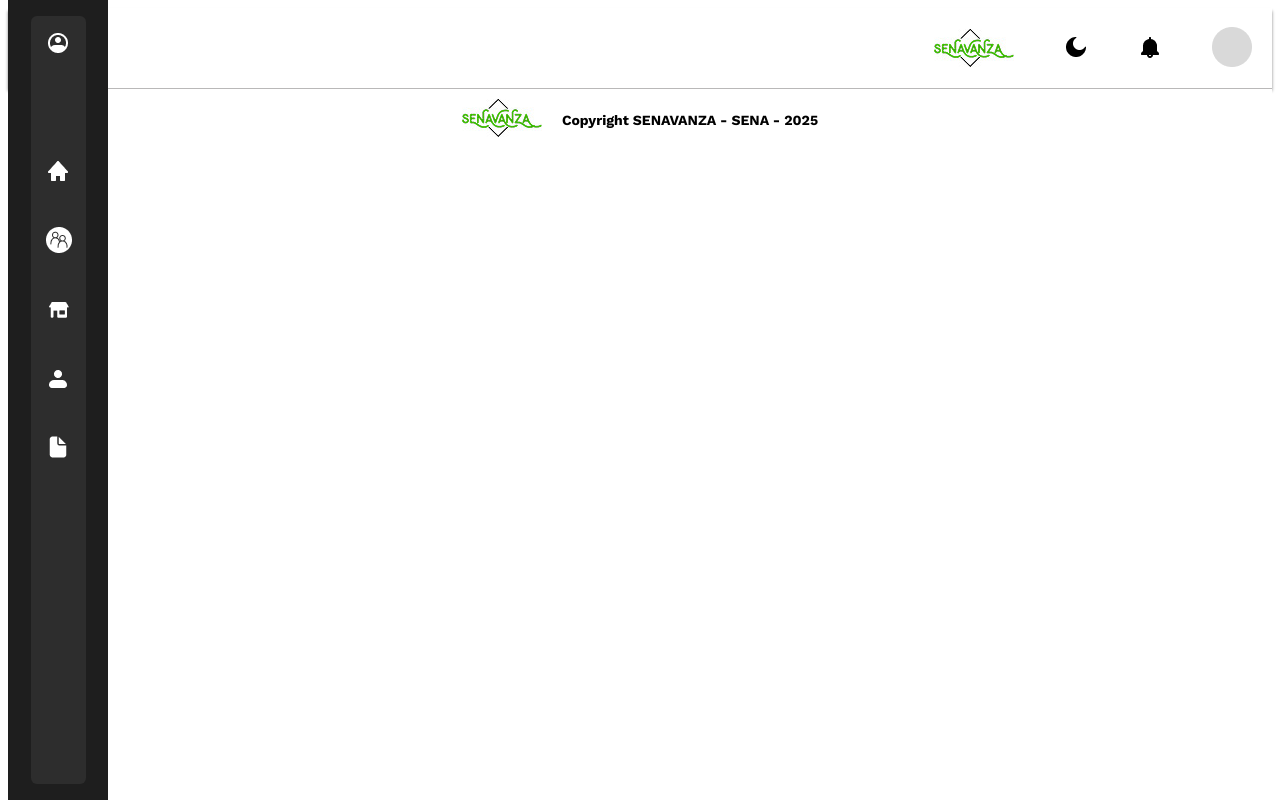
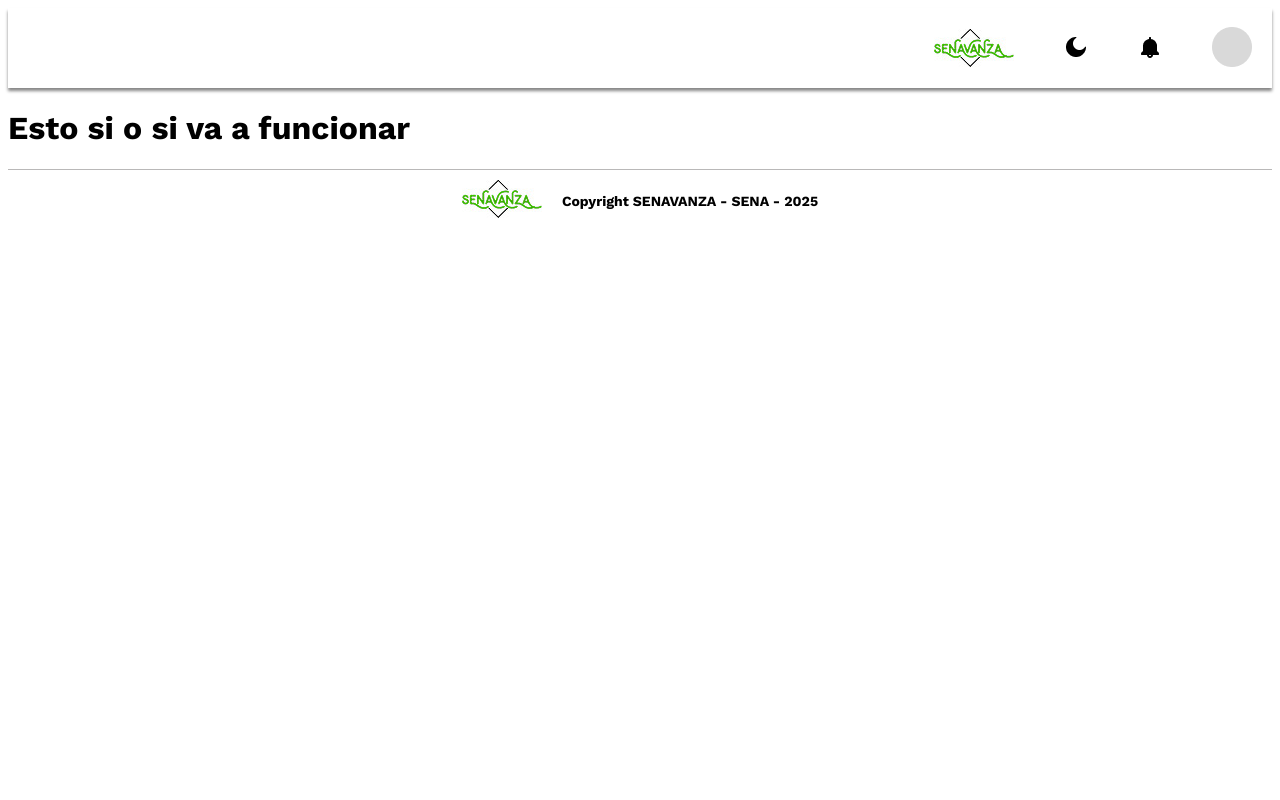
Before and after one commit to TheBullsT/proyectosenavanza, a React (Create React App) app: page /adminhome in a window 1280 px wide. Built offline with nearby package versions, Linux system fonts and the light colour scheme.

Commit message:
eliminacion navbar admin para volverlo a hacer

```diff
--- a/src/components/Admin/NavbarAdmin/NavbarAdmin.css
+++ b/src/components/Admin/NavbarAdmin/NavbarAdmin.css
@@ -61,14 +61,14 @@
   }
 
   .NavbarAdmin {
-    display: flex;;
+    display: flex;
     justify-content: right;
     align-items: center;
     padding: 0 2rem;
     background-color: var(--white);
     height: 8rem;
     box-shadow: 0px 3px 3px var(--gray-8);
-    position:static;
+    position:relative;
     z-index: 1;
   }
 
--- a/src/components/Admin/NavbarAdmin/NavbarAdmin.jsx
+++ b/src/components/Admin/NavbarAdmin/NavbarAdmin.jsx
@@ -1,3 +1,4 @@
+// Importaciones
 import React from "react";
 import logo from '../../../assets/img/Logo_SENAVANZA.jpg';
 import modo from '../../../assets/img/modo.png';
@@ -6,6 +7,7 @@ import avatar from '../../../assets/img/avatar-imagen.png';
 import { useNavigate } from 'react-router-dom';
 import "./NavbarAdmin.css";
 
+// Componente NavbarAdmin
 function NavbarAdmin() {
     const navigate = useNavigate();
 
@@ -14,7 +16,9 @@ function NavbarAdmin() {
     }
 
     return (
+        // Estructura del componente NavbarAdmin
         <div className='NavbarAdmin'>
+            {/* Logo y opciones de navegación */}
             <div className='opciones'>
                 <img className='logo' src={logo} alt="Logo de SENAVANZA"  />
                 <button className='modo'>
--- a/src/components/Admin/SidebarClose/SidebarClose.css
+++ /dev/null
@@ -1,84 +0,0 @@
-:root {
-    /* Colores Primarios */
-    --primary-1: #39A900;
-    --primary-2: #36AE0F;
-    --primary-3: #42B31E;
-    --primary-4: #4FB82D;
-    --primary-5: #5BBD3C;
-    --primary-6: #68C24B;
-    --primary-7: #75C75A;
-    --primary-8: #81CC69;
-    --primary-9: #8ED178;
-    --primary-10: #9AD787;
-    --primary-11: #A7DC96;
-    --primary-12: #B3E1A5;
-    --primary-13: #C0E6B4;
-    --primary-14: #CDEBC3;
-    --primary-15: #D9F0D2;
-    --primary-16: #E6F5E1;
-    --primary-17: #F2FAF0;
-
-    /* Grises y Neutros */
-    --black: #000000;
-    --gray-1: #0F0F0F;
-    --gray-2: #1E1E1E;
-    --gray-3: #2D2D2D;
-    --gray-4: #3C3C3C;
-    --gray-5: #5A5A5A;
-    --gray-6: #696969;
-    --gray-7: #787878;
-    --gray-8: #878787;
-    --gray-9: #A5A5A5;
-    --gray-10: #969696;
-    --gray-11: #A5A5A5;
-    --gray-12: #B4B4B4;
-    --gray-13: #C3C3C3;
-    --gray-14: #D2D2D2;
-    --gray-15: #E1E1E1;
-    --gray-16: #F0F0F0;
-    --white: #FFFFFF;
-
-    /* Tipografía */
-    --font-primary: 'Work Sans', sans-serif;
-    --font-secondary: 'Calibri', sans-serif;
-
-    /* Jerarquías tipográficas */
-    --h1: 32px;
-    --h2: 24px;
-    --h3: 20px;
-    --h4: 16px;
-    --h5: 14px;
-    --h6: 12px;
-  }
-.sidebar-links ul{
-    list-style: none;
-    padding: 15px;
-    gap: 10px;
-    background-color: var(--gray-3);
-    width: 25px;
-    height: 100%;
-    text-align: center;
-    justify-content: center;
-    border-radius: 6px;
-}
-
-.sidebar-links li{
-  margin: 40px 0 0 0;
-  gap: 30PX;
-}
-
-.sidebar-links{
-  background-color: var(--gray-2);
-  display: flex;
-  flex-direction: column;
-  width: 100px;
-  height: 100%;
-  align-items: center;
-  justify-content: center;
-  position: absolute;
-  top: 0;
-}
-.adminperfil{
-  align-items: center;
-  padding-bottom: 60px;
-}
--- a/src/components/Admin/SidebarClose/SidebarClose.jsx
+++ /dev/null
@@ -1,29 +0,0 @@
-import React from "react";
-import { Link } from "react-router-dom";
-import "./SidebarClose.css";
-import empresa from "../../../assets/img/Empresa.png";
-import perfil from "../../../assets/img/Perfil.png";
-import programas from "../../../assets/img/Programas.png";
-import reporte from "../../../assets/img/Reporte.png";
-import usuarios from "../../../assets/img/Usuarios.png";
-import home from "../../../assets/img/Home.png";
-
-
-function SidebarClose() {
-    return (
-        <div className="sidebar">
-            <nav className="sidebar-links">
-                <ul>
-                    <div className="adminperfil"><Link to="/perfil"><img src={perfil} alt="Perfil" /></Link></div>
-                    <li><Link to="/home"><img src={home} alt="home" /></Link></li>
-                    <li><Link to="/formacion"><img src={programas} alt="Programas de Formacion" /></Link></li>
-                    <li><Link to="/empresas"><img src={empresa} alt="Empresas" /></Link></li>
-                    <li><Link to="/usuarios"><img src={usuarios} alt="Usuarios" /></Link></li>
-                    <li><Link to="/reporte"><img src={reporte} alt="Reporte " /></Link></li>
-                </ul>
-            </nav>
-        </div>
-    );
-}
-
-export default SidebarClose;
--- a/src/layouts/LayoutAdmin.jsx
+++ b/src/layouts/LayoutAdmin.jsx
@@ -1,4 +1,3 @@
-import SidebarClose from '../components/Admin/SidebarClose/SidebarClose';
 import Footer from '../components/Home/Footer/footer'
 import NavbarAdmin from '../components/Admin/NavbarAdmin/NavbarAdmin';
 
@@ -6,7 +5,6 @@ const NavFooterAdmin = ({ children }) => {
   return (
     <div>
         <NavbarAdmin/>
-        <SidebarClose/>
         {children}
         <Footer/>
     </div>
--- a/src/pages/AdminHome.jsx
+++ b/src/pages/AdminHome.jsx
@@ -5,6 +5,7 @@ const AdminHome = () => {
     return (
 
       <NavFooterAdmin>
+        <h1>Esto si o si va a funcionar</h1>
       </NavFooterAdmin>
     );
   };
```
